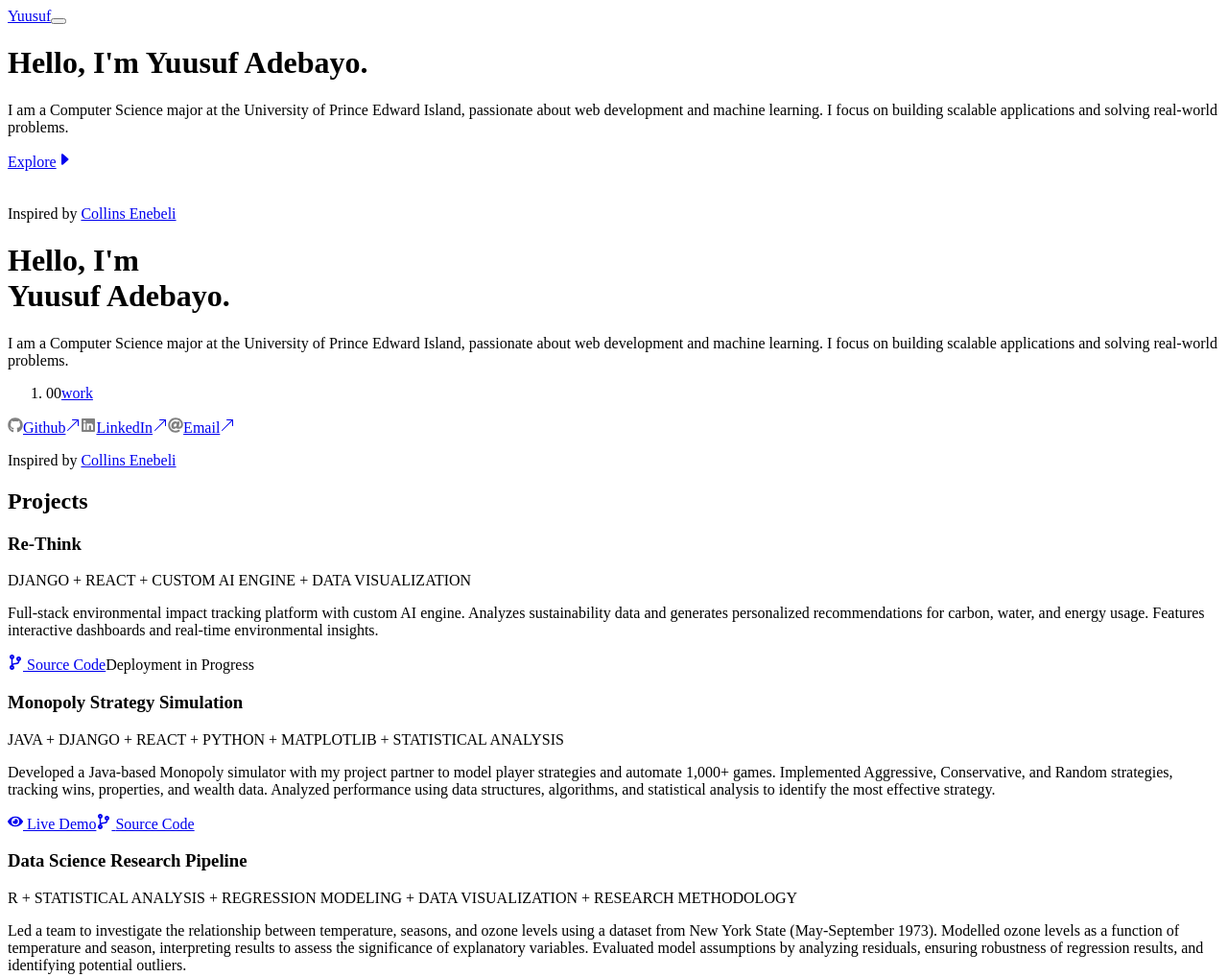
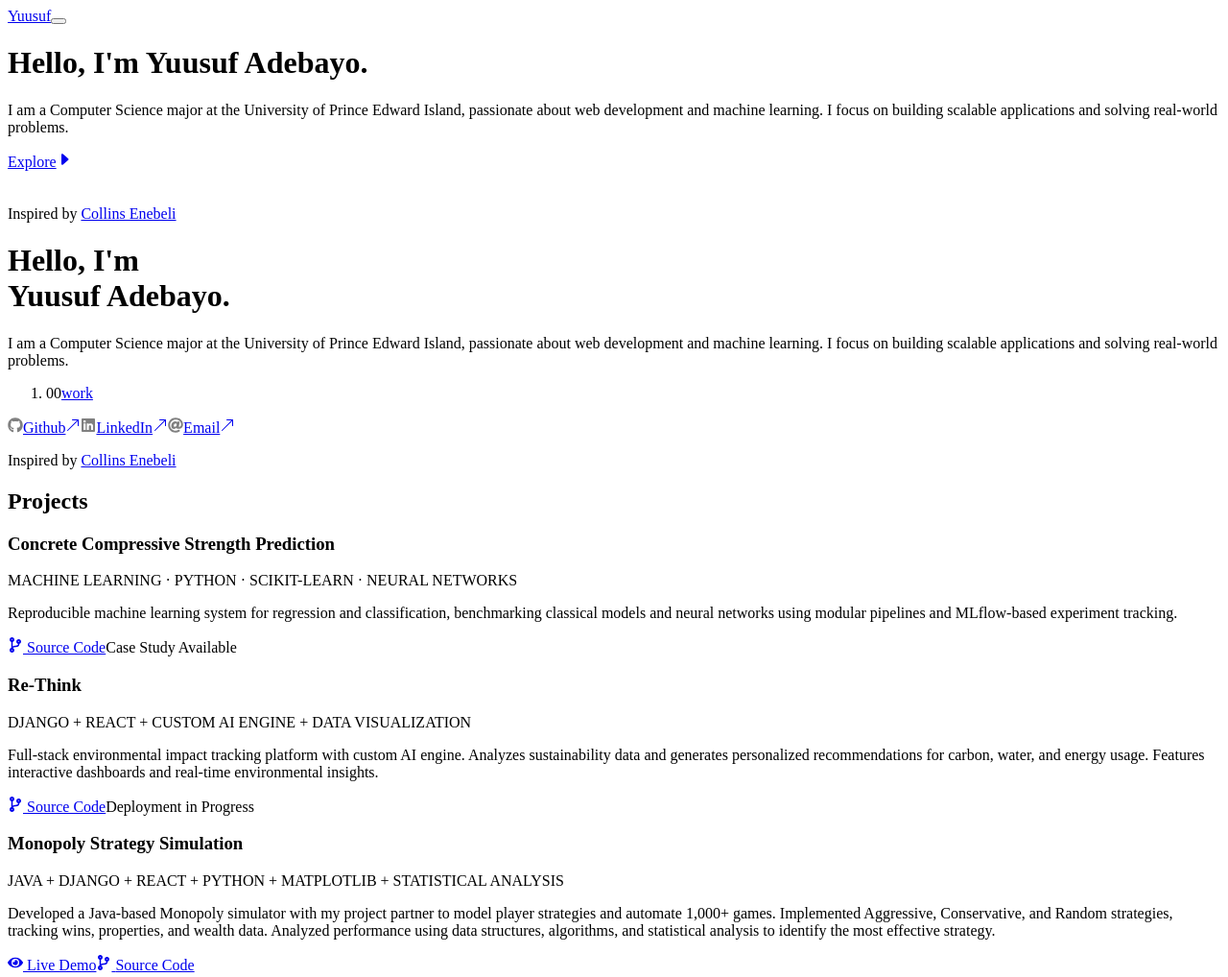
Before and after one commit to Yuusuf396/yuusuf, a Gatsby site: page / in a window 1280 px wide. Shown: the top 1018 px of the page at 96% size. Built offline with nearby package versions, Linux system fonts and the light colour scheme; Gatsby itself is replaced by a stand-in of ours.

Commit message:
added the ml predictor

```diff
--- a/src/components/desktopHomeRight.js
+++ b/src/components/desktopHomeRight.js
@@ -1,13 +1,40 @@
 import React from "react";
 import {FaEye, FaCodeBranch} from "react-icons/fa";
 
-const DesktopHomeRight = () => {
-  return (
+const DesktopHomeRight = () => (
   <>
     <h2 className="my-4 text-xs font-bold uppercase text-dark-grey">
       Projects
     </h2>
     <div className="darken flex flex-col gap-y-8 md:gap-y-3">
+      <div className="flex flex-col bg-box-bg p-10 transition-all duration-300 md:hover:scale-110">
+        <h3 className="text-[1.3rem] font-semibold text-white">
+          Concrete Compressive Strength Prediction
+        </h3>
+
+        <p className="mb-3 mt-1 text-xs font-semibold leading-5 tracking-wider text-light-grey">
+          MACHINE LEARNING · PYTHON · SCIKIT-LEARN · NEURAL NETWORKS
+        </p>
+
+        <p className="my-3 min-h-[5rem] text-xs font-semibold tracking-wider text-dark-grey md:h-16">
+          Reproducible machine learning system for regression and classification,
+          benchmarking classical models and neural networks using modular pipelines
+          and MLflow-based experiment tracking.
+        </p>
+
+        <div className="flex items-center gap-x-4 my-8">
+          <a
+            href="https://github.com/Yuusuf396/Concrete-Compressive-Strength-ML-"
+            target="_blank"
+            rel="noopener noreferrer"
+            className="flex items-center gap-x-1 text-xs text-light-grey hover:text-white"
+          >
+            <FaCodeBranch /> <span>Source Code</span>
+          </a>
+          <span className="text-xs text-dark-grey">Case Study Available</span>
+        </div>
+      </div>
+
       <div className="flex flex-col bg-box-bg p-10 transition-all duration-300 md:hover:scale-110">
         <h3 className="text-[1.3rem] font-semibold text-white">Re-Think</h3>
         <p className="mb-3 mt-1 text-xs font-semibold leading-5 tracking-wider text-light-grey">
@@ -85,6 +112,5 @@ const DesktopHomeRight = () => {
     </div>
   </>
 );
-};
 
 export default DesktopHomeRight;
```
Lines whose indentation alone changed are shown as unchanged.
